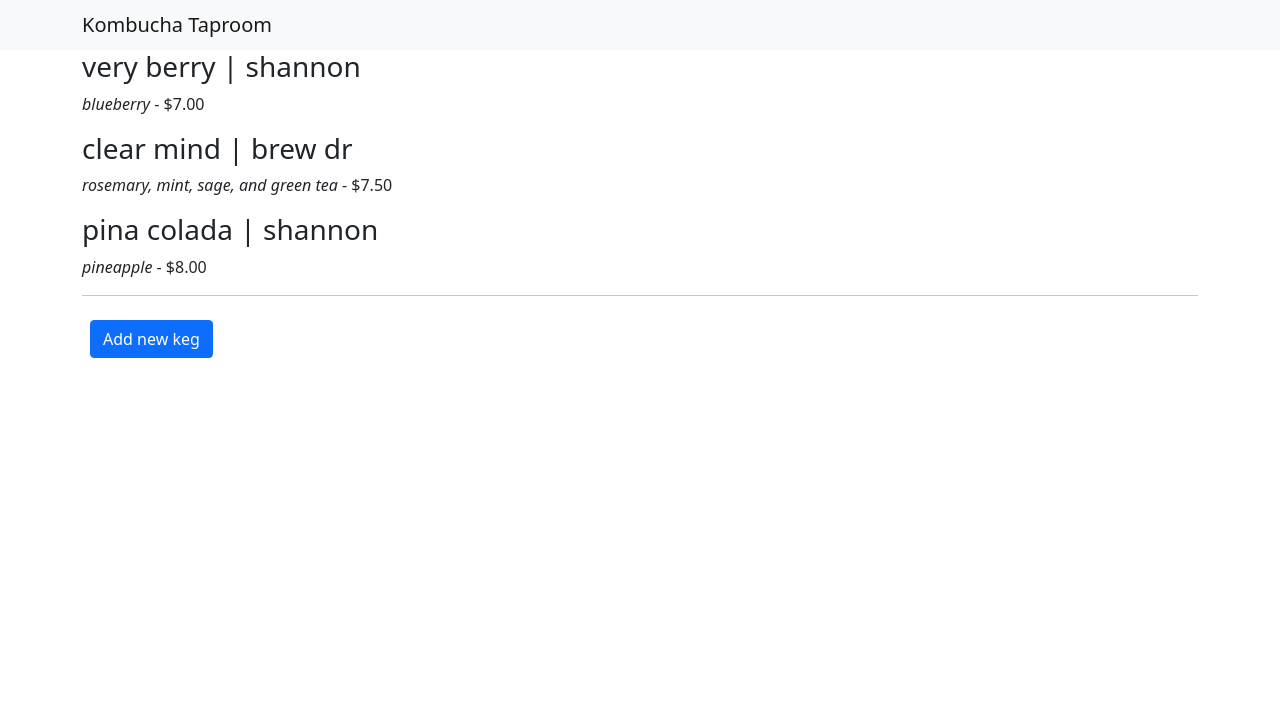
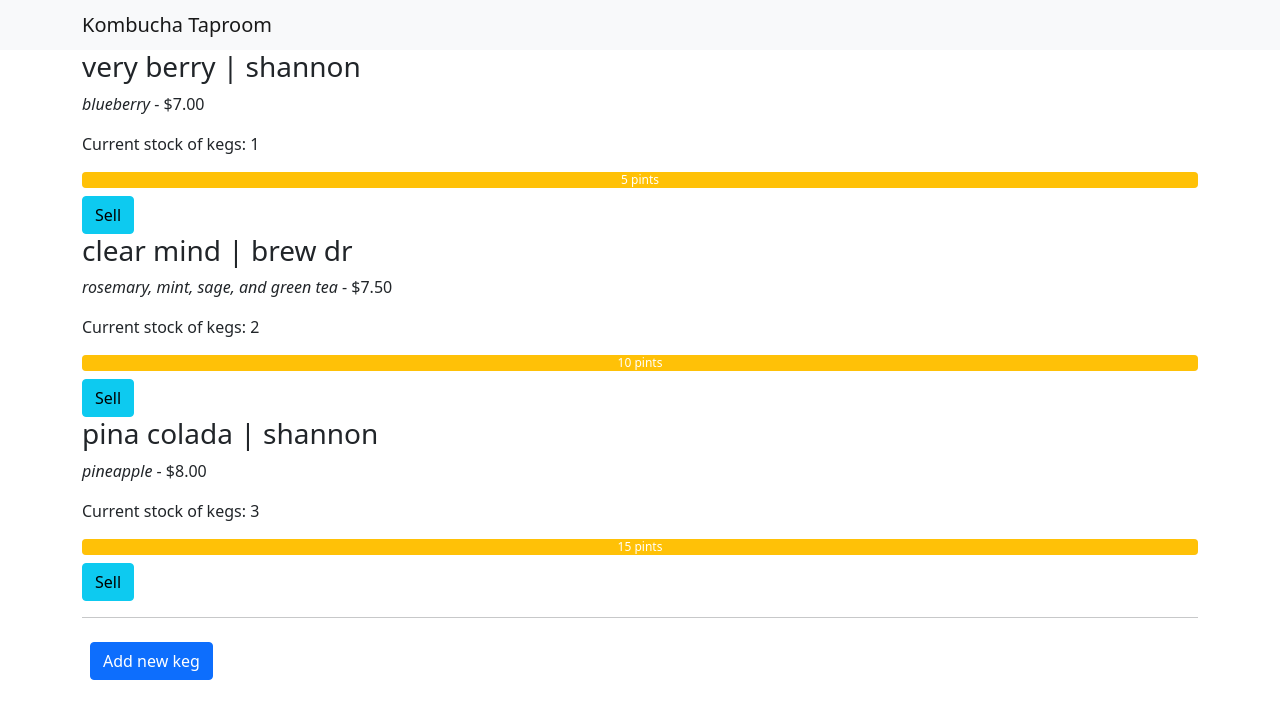
Before and after one commit to shanole/kombucha-taproom, a React (Create React App) app: page / in a window 1280 px wide. Shown: the top 718 px of the page. Built offline with nearby package versions, Linux system fonts and the light colour scheme.

Commit message:
working progress bar

```diff
--- a/src/components/Keg.js
+++ b/src/components/Keg.js
@@ -1,5 +1,6 @@
 import React from 'react';
 import PropTypes from 'prop-types';
+import KegProgress from './KegProgress';
 
 function Keg(props) {
   return (
@@ -7,9 +8,11 @@ function Keg(props) {
       <div onClick= { () => props.whenKegClicked(props.id) }>
         <h3>{props.name}  |  {props.brand}</h3>
         <p><em>{props.flavor}</em> - {props.price}</p>
+        <p>Current stock of kegs: {props.quantity}</p>
       </div>
+      <KegProgress id={props.id} kegs={props.quantity} updateKegs={props.onKegSold}/>
     </React.Fragment>
-  );
+  )
 }
 
 Keg.propTypes = {
@@ -19,7 +22,8 @@ Keg.propTypes = {
   quantity: PropTypes.string.isRequired,
   price: PropTypes.string.isRequired,
   id: PropTypes.string,
-  whenKegClicked: PropTypes.func
+  whenKegClicked: PropTypes.func,
+  onKegSold: PropTypes.func
 }
 
 export default Keg;
--- a/src/components/KegControl.js
+++ b/src/components/KegControl.js
@@ -9,9 +9,9 @@ class KegControl extends React.Component {
     this.state={
       formVisibleOnPage: false,
       masterKegList: [
-        {name: 'very berry', brand: 'shannon', price: '$7.00', flavor: 'blueberry', id: 0, quantity: 1},
-        {name: 'clear mind', brand: 'brew dr', price: '$7.50', flavor: 'rosemary, mint, sage, and green tea', id: 1, quantity: 2},
-        {name: 'pina colada', brand: 'shannon', price: '$8.00', flavor: 'pineapple', id: 2, quantity: 3}
+        {name: 'very berry', brand: 'shannon', price: '$7.00', flavor: 'blueberry', id: 'sdfsdfsdf', quantity: '1'},
+        {name: 'clear mind', brand: 'brew dr', price: '$7.50', flavor: 'rosemary, mint, sage, and green tea', id: 'sdfdsfdsfdsfsf', quantity: '2'},
+        {name: 'pina colada', brand: 'shannon', price: '$8.00', flavor: 'pineapple', id: 'sdfsdfdsfdsfsdfdsf', quantity: '3'}
       ],
       selectedKeg: null
     };
@@ -40,6 +40,16 @@ class KegControl extends React.Component {
     this.setState({selectedKeg: selectedKeg});
   }
 
+  handleSellKeg = (id) => {
+    const thisKeg = this.state.masterKegList.filter(k => k.id === id)[0];
+    let currQuantity = thisKeg.quantity;
+    const newKeg = {...thisKeg, quantity: (currQuantity-1).toString()};
+    const newMasterKegList = this.state.masterKegList
+      .filter(k => k.id !== id)
+      .concat(newKeg);
+    this.setState({ masterKegList: newMasterKegList })
+  }
+
   render(){
     let currentlyVisibleState = null;
     let buttonText = null;
@@ -51,7 +61,7 @@ class KegControl extends React.Component {
       currentlyVisibleState = <NewKegForm onNewFormSubmit={this.handleNewFormSubmission}/>;
       buttonText = "Return to taproom";
     } else {
-      currentlyVisibleState = <KegList kegList = {this.state.masterKegList} onKegSelect={this.handleSelect}/>
+      currentlyVisibleState = <KegList kegList = {(this.state.masterKegList)} onKegSelect={this.handleSelect} onSellingKeg={this.handleSellKeg}/>
       buttonText = "Add new keg";
     }
     return (
--- a/src/components/KegList.js
+++ b/src/components/KegList.js
@@ -8,9 +8,11 @@ function KegList(props) {
       {props.kegList.map((keg) =>
       <Keg
         whenKegClicked = {props.onKegSelect}
+        onKegSold = {props.onSellingKeg}
         name = {keg.name}
         brand = {keg.brand}
         price = {keg.price}
+        quantity = {keg.quantity}
         flavor = {keg.flavor}
         key = {keg.id}
         id = {keg.id} />
@@ -21,7 +23,8 @@ function KegList(props) {
 
 KegList.propTypes = {
   kegList: PropTypes.array,
-  onKegSelect: PropTypes.func
+  onKegSelect: PropTypes.func,
+  onSellingKeg: PropTypes.func
 }
 
 export default KegList;
--- /dev/null
+++ b/src/components/KegProgress.js
@@ -0,0 +1,39 @@
+import React, { Component } from 'react';
+import ProgressBar from 'react-bootstrap/ProgressBar';
+import PropTypes from 'prop-types';
+
+class KegProgress extends React.Component {
+  constructor(props) {
+    super(props)
+    this.state= {
+      maxKeg: parseInt(props.kegs)*5,
+      currentKeg: parseInt(props.kegs)*5};
+  }
+
+  handleDecrement = () => {
+    let currentKeg = this.state.currentKeg;
+    currentKeg--;
+    this.setState({ currentKeg });
+    if (currentKeg %5 === 0) {
+      this.props.updateKegs(this.props.id)
+    }
+  }
+
+  render() {
+    return (
+      <React.Fragment>
+        <ProgressBar variant='warning' now={this.state.currentKeg} max={this.state.maxKeg} label={`${this.state.currentKeg} pints`}/>
+        <button onClick={this.handleDecrement} type="button" className="btn btn-info mt-2 bt-2">Sell</button>
+
+      </React.Fragment>
+    );
+  }
+}
+
+KegProgress.propTypes = {
+  kegs : PropTypes.string,
+  updateKegs: PropTypes.func,
+  id: PropTypes.string
+}
+
+export default KegProgress;
--- a/src/components/NewKegForm.js
+++ b/src/components/NewKegForm.js
@@ -14,6 +14,7 @@ function NewKegForm(props) {
 
   function handleNewKegForm(event) {
     event.preventDefault();
+    console.log(props);
     props.onNewFormSubmit({
       name: event.target.name.value,
       brand: event.target.brand.value,
```
